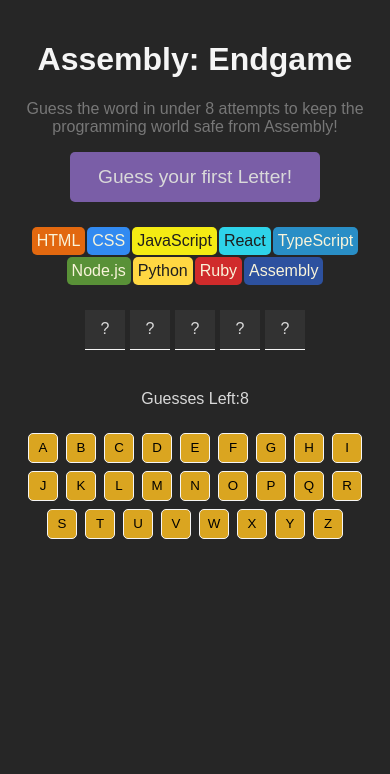
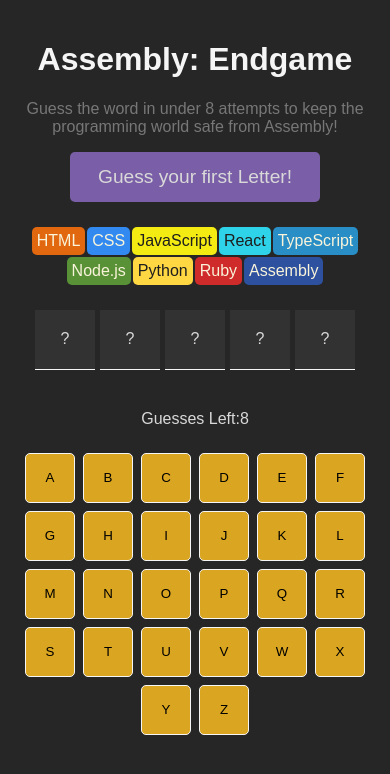
Before and after one commit to layyzzee/AssemblyEndgame, a React (Vite) app: page / in a window 390 px wide. Shown: the top 774 px of the page. Built offline with nearby package versions, Linux system fonts and the light colour scheme.

Commit message:
Resized keyboard and currentword size for mobile friendliness

```diff
--- a/src/index.css
+++ b/src/index.css
@@ -93,8 +93,8 @@
 }
 
 .letter {
-  height: 40px;
-  width: 40px;
+  height: 60px;
+  width: 60px;
   background-color: #323232;
   color:#1FB15F;
   display: flex;
@@ -104,8 +104,8 @@
 }
 
 .hidden-letter {
-  height: 40px;
-  width: 40px;
+  height: 60px;
+  width: 60px;
   background-color: #323232;
   display: flex;
   justify-content: center;
@@ -114,8 +114,8 @@
 }
 
 .letter-missed {
-  height: 40px;
-  width: 40px;
+  height: 60px;
+  width: 60px;
   background-color: #323232;
   color:#D02B2B;
   display: flex;
@@ -134,8 +134,8 @@
 }
 
 .keyboard-button {
-  height: 30px;
-  width: 30px;
+  height: 50px;
+  width: 50px;
   border-radius: 5px;
   background-color: goldenrod;
   border: 1px solid #f5f5f5;
```
